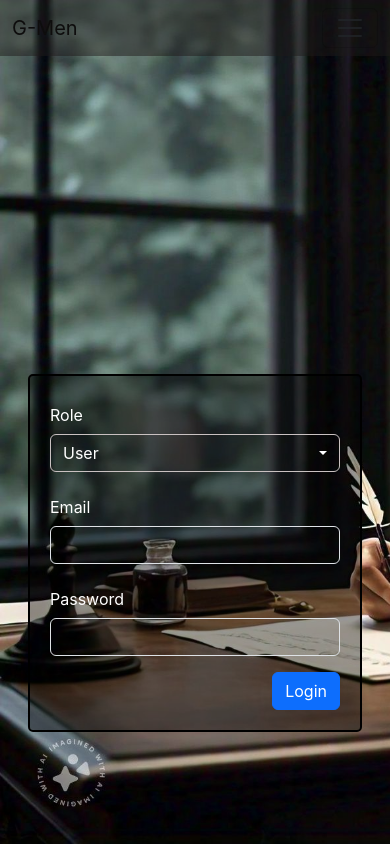
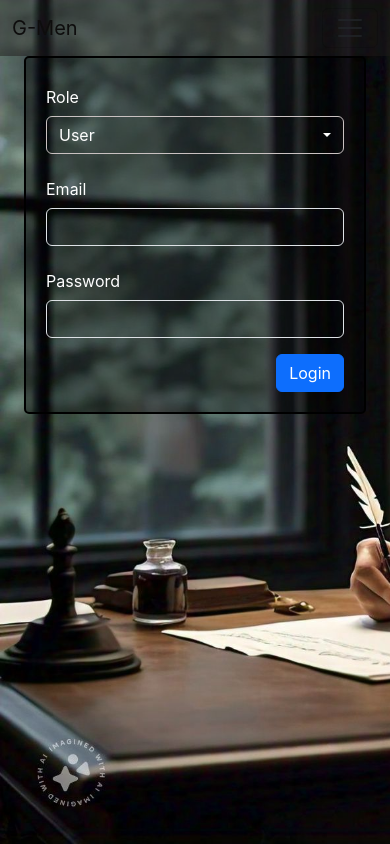
Before and after one commit to arunar1/grievance-management-system, a React (Create React App) app: page / in a window 390 px wide. Built offline with nearby package versions, Linux system fonts and the light colour scheme.

Commit message:
style : added description

```diff
--- a/src/App.css
+++ b/src/App.css
@@ -1,6 +1,3 @@
-.App {
-  text-align: center;
-}
 
 
 
@@ -91,12 +88,3 @@
       border-radius: 5px;
     }
 }
-
-@media (min-width: 700px){
-  .login-form{
-
-  }
-
-
-
-}
--- a/src/components/Pages/Home/Home.js
+++ b/src/components/Pages/Home/Home.js
@@ -6,8 +6,11 @@ export default function Home() {
   return (
     <div className="d-flex flex-column min-vh-100 login-background">
       <Header />
-      <div className="container-fluid flex-grow-1 d-flex align-items-end justify-content-end p-3 mb-5 m-md-0">
-        <Main />
+      <div className="container-fluid d-flex">
+        <div className="col-md-6 d-none d-md-block">Hello</div>
+        <div className="col-md-6">
+          <Main />
+        </div>
       </div>
     </div>
   );
--- a/src/components/Pages/Home/Main.js
+++ b/src/components/Pages/Home/Main.js
@@ -28,7 +28,7 @@ export default function Main() {
 
   return (
     <div
-      className="container d-flex  login-container  justify-content-end mb-5"
+      className="container d-flex  login-container"
     >
       <form onSubmit={handleSubmit} className="login-form text-white">
         <div className="row mb-3">
```
